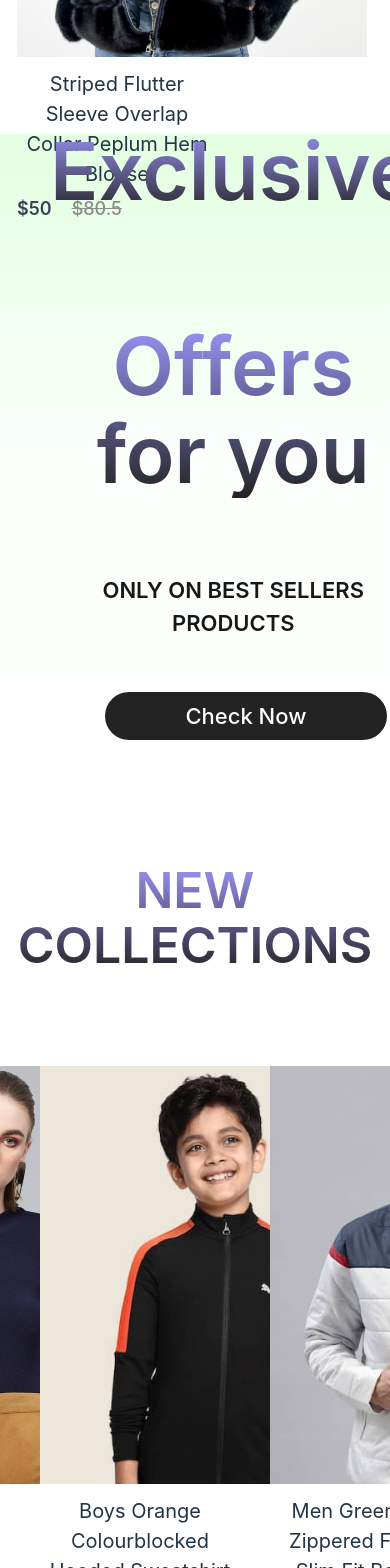
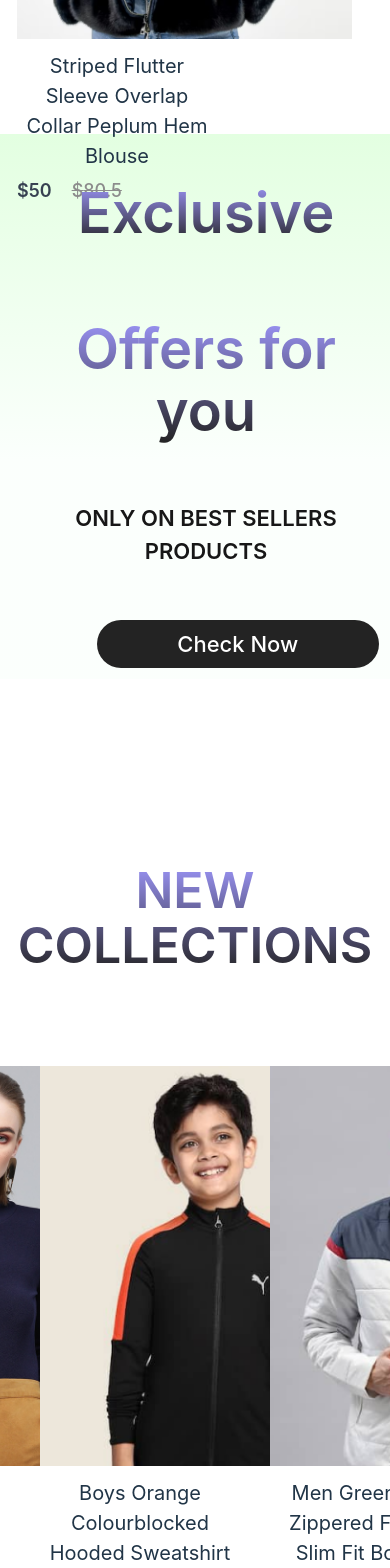
Before and after one commit to DontStopPrograming/e-commerce-clothing, a React (Vite) app: page / in a window 390 px wide. Shown: the part 1360-2928 px from the top of the page. Built offline with nearby package versions, Linux system fonts and the light colour scheme.

Commit message:
error responsive component Shop

```diff
--- a/package.json
+++ b/package.json
@@ -10,6 +10,7 @@
     "preview": "vite preview"
   },
   "dependencies": {
+    "@splidejs/react-splide": "0.7.12",
     "prop-types": "^15.8.1",
     "react": "18.2.0",
     "react-dom": "18.2.0",
--- a/src/components/Item/item.css
+++ b/src/components/Item/item.css
@@ -45,6 +45,10 @@
         margin-left: 30%;
     }
 
+    .item img {
+        height: 400px;
+    }
+
 
 
 }
--- a/src/components/NewsLetters/newsLetters.css
+++ b/src/components/NewsLetters/newsLetters.css
@@ -85,8 +85,8 @@
     }
 
     .newsletter p {
-        font-size: 1.2rem;
-        padding: 0;
+        font-size: 18px;
+        padding: 0 20px;
         font-weight: 600;
         margin-left: -50%;
 
--- a/src/components/Offers/offers.css
+++ b/src/components/Offers/offers.css
@@ -77,4 +77,10 @@
         margin-left: 15%;
     }
 
+    .offers-left h1 {
+        font-size: 3.5rem;
+        font-weight: 600;
+
+    }
+
 }
--- a/src/components/Popular/Popular.jsx
+++ b/src/components/Popular/Popular.jsx
@@ -1,3 +1,5 @@
+
+
 import './popular.css'
 import data_product from '../assets/data'
 import { Item } from '../Item/Item'
```
Also changed, not shown: 1 other file (tests, documents, lock files or other folders).
